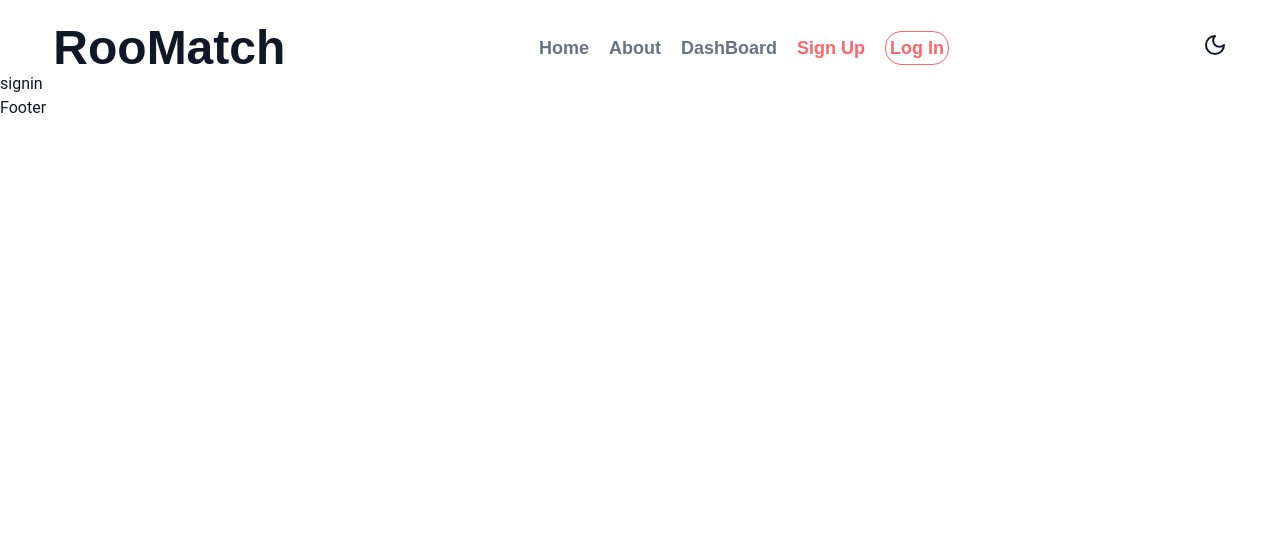
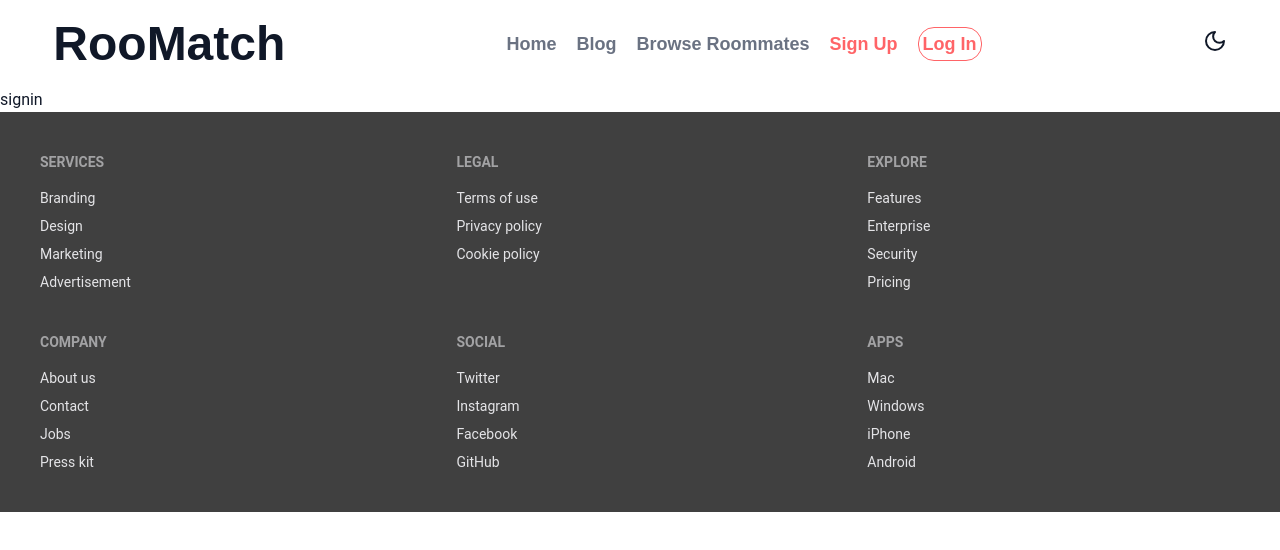
Before and after one commit to MdAkramHossenSujan/roomatch_roommate_Finder_client_site, a React (Vite) app: page /auth/signIn in a window 1280 px wide. Shown: the top 550 px of the page. Built offline with nearby package versions, Linux system fonts and the light colour scheme.

Commit message:
Bannere Complete

```diff
--- a/package.json
+++ b/package.json
@@ -17,6 +17,7 @@
     "react-dom": "^19.1.0",
     "react-icons": "^5.5.0",
     "react-router": "^7.6.0",
+    "swiper": "^11.2.6",
     "tailwindcss": "^4.1.7"
   },
   "devDependencies": {
--- a/src/Pages/Home.jsx
+++ b/src/Pages/Home.jsx
@@ -1,13 +1,21 @@
 import React from 'react';
 import Header from '../components/Header';
-import { Outlet } from 'react-router';
+import { Outlet, useLoaderData } from 'react-router';
 import Footer from '../components/Footer';
+import Banner from '../components/Banner';
 
 const Home = () => {
+    const webInfo=useLoaderData()
+    console.log(webInfo)
     return (
         <div>
             <div>
                 <Header />
+            </div>
+            <div>
+                <Banner webInfo={webInfo}>
+
+                </Banner>
             </div>
             <div>
                 <Outlet />
--- a/src/Route/Routes.jsx
+++ b/src/Route/Routes.jsx
@@ -18,7 +18,8 @@ export const router = createBrowserRouter([
         children: [
             {
                 path: '/',
-                element: <Home></Home>
+                element: <Home></Home>,
+                loader:()=>fetch('http://localhost:3000/city')
             },
             {
                 path: '/addlisting',
--- a/src/components/Banner.jsx
+++ b/src/components/Banner.jsx
@@ -1,10 +1,44 @@
 import React from 'react';
+import { useRef, useState } from 'react';
+// Import Swiper React components
+import { Swiper, SwiperSlide } from 'swiper/react';
 
-const Banner = () => {
+// Import Swiper styles
+import 'swiper/css';
+import 'swiper/css/pagination';
+import 'swiper/css/navigation';
+
+
+// import required modules
+import { Autoplay, Pagination, Navigation } from 'swiper/modules';
+import Bannercard from './Bannercard';
+
+const Banner = ({webInfo}) => {
+console.log(webInfo)
     return (
-        <div>
-            <p>Banner</p>
-        </div>
+        <>
+
+         <div className=''>
+            <Swiper
+        spaceBetween={30}
+        centeredSlides={true}
+        loop={true}
+        autoplay={{
+          delay: 2500,
+          disableOnInteraction: false,
+        }}
+        pagination={{
+          clickable: true,
+        }}
+        navigation={true}
+        modules={[Autoplay, Pagination, Navigation]}
+      >
+        {
+            webInfo.map((info,index)=><SwiperSlide key={index}><Bannercard info={info}></Bannercard></SwiperSlide>)
+        }
+      </Swiper>
+         </div>
+        </>
     );
 };
 
--- /dev/null
+++ b/src/components/Bannercard.jsx
@@ -0,0 +1,42 @@
+import React from 'react';
+
+const Bannercard = ({ info }) => {
+    return (
+        <div
+            style={{
+                position: 'relative',
+                height: '60vh',
+                overflow: 'hidden',
+            }}
+        >
+            {/* Blurred Background Layer */}
+            <div
+                style={{
+                    backgroundImage: `url(${info.image})`,
+                    backgroundSize: 'cover',
+                    backgroundPosition: 'center',
+                    filter: 'blur(6px)',
+                    position: 'absolute',
+                    top: 0,
+                    left: 0,
+                    width: '100%',
+                    height: '100%',
+                    zIndex: 0,
+                }}
+            />
+            <div
+                className='z-10 relative px-5 md:p-10 lg:p-20 xl:p-28 text-white'
+            >
+                <h1 className='text-5xl pt-18 lg:pt-0 lg:text-8xl poppins-regular md:text-7xl'>{info.country}</h1>
+                <p className='xl:w-1/2 mt-4 w-2/3'>{info.comment}</p>
+                <div className='flex gap-4 flex-wrap mt-4'>
+                    <button className=' btn bg-orange-600 border-none text-white'>Browse RoomMate</button>
+                    <button className='btn bg-orange-600 border-none text-white'>Add RoomMate</button>
+                </div>
+            </div>
+        </div>
+
+    );
+};
+
+export default Bannercard;
--- a/src/components/Footer.jsx
+++ b/src/components/Footer.jsx
@@ -2,9 +2,49 @@ import React from 'react';
 
 const Footer = () => {
     return (
-        <div>
-            <p>Footer</p>
-        </div>
+        <footer className="footer sm:footer-horizontal bg-neutral-700 text-neutral-content grid-rows-2 p-10">
+  <nav>
+    <h6 className="footer-title">Services</h6>
+    <a className="link link-hover">Branding</a>
+    <a className="link link-hover">Design</a>
+    <a className="link link-hover">Marketing</a>
+    <a className="link link-hover">Advertisement</a>
+  </nav>
+  <nav>
+    <h6 className="footer-title">Company</h6>
+    <a className="link link-hover">About us</a>
+    <a className="link link-hover">Contact</a>
+    <a className="link link-hover">Jobs</a>
+    <a className="link link-hover">Press kit</a>
+  </nav>
+  <nav>
+    <h6 className="footer-title">Legal</h6>
+    <a className="link link-hover">Terms of use</a>
+    <a className="link link-hover">Privacy policy</a>
+    <a className="link link-hover">Cookie policy</a>
+  </nav>
+  <nav>
+    <h6 className="footer-title">Social</h6>
+    <a className="link link-hover">Twitter</a>
+    <a className="link link-hover">Instagram</a>
+    <a className="link link-hover">Facebook</a>
+    <a className="link link-hover">GitHub</a>
+  </nav>
+  <nav>
+    <h6 className="footer-title">Explore</h6>
+    <a className="link link-hover">Features</a>
+    <a className="link link-hover">Enterprise</a>
+    <a className="link link-hover">Security</a>
+    <a className="link link-hover">Pricing</a>
+  </nav>
+  <nav>
+    <h6 className="footer-title">Apps</h6>
+    <a className="link link-hover">Mac</a>
+    <a className="link link-hover">Windows</a>
+    <a className="link link-hover">iPhone</a>
+    <a className="link link-hover">Android</a>
+  </nav>
+</footer>
     );
 };
 
--- a/src/components/Header.jsx
+++ b/src/components/Header.jsx
@@ -4,12 +4,13 @@ import { Menu, Moon, Sun, X } from 'lucide-react';
 import { NavLink } from 'react-router';
 import { FaGoogle } from 'react-icons/fa6';
 import { FcGoogle } from 'react-icons/fc';
+import { Link } from 'react-router';
 
 const Header = () => {
     const { toggleTheme, theme } = use(AuthContext)
     const [open, setOpen] = useState(false)
     return (
-        <div className='flex poppins-regular justify-between w-11/12 pt-6 text-xl  mx-auto'>
+        <div className='flex poppins-regular justify-between w-11/12 py-5 text-xl  mx-auto'>
             <span onClick={() => setOpen(!open)} className='flex lg:hidden gap-4'>
                 {
                     open ? <X size={30} className='lg:hidden my-auto'></X> : <Menu size={30} className='lg:hidden my-auto' />
@@ -19,11 +20,11 @@ const Header = () => {
                         <p className='my-auto md:hidden text-3xl md:text-4xl lg:text-5xl font-bold'>RooMatch</p>
                     </div>
                     <li className='border-b-1 text-gray-100 py-1'><NavLink to={'/'}>Home</NavLink></li>
-                    <li className='border-b-1 text-gray-100 py-1'><NavLink to={'/about'}>Browse Roommates</NavLink></li>
-                    <li className='border-b-1 text-gray-100 py-1' ><NavLink to={'/dash'}>DashBoard</NavLink></li>
-                    <li><button className='btn-block cursor-pointer text-red-600 border-b-1 py-1'>Sign Up</button></li>
-                    <li><button className='btn-block cursor-pointer text-red-600 border-b-1 py-1'>Log In</button></li>
-                    <li><button className='btn-block cursor-pointer  flex justify-between border-b-1 py-1'><FcGoogle className='my-auto' /> Google SignIn</button></li>
+                    <li className='border-b-1 text-gray-100 py-1'><NavLink to={'/browsinglisting'}>Browse Roommates</NavLink></li>
+                    <li className='border-b-1 text-gray-100 py-1' ><NavLink to={'/blog'}>Blog</NavLink></li>
+                    <Link to={'/auth/register'}><button className='btn-block cursor-pointer text-red-600 border-b-1 py-1'>Sign Up</button></Link>
+                    <Link to={'/auth/signin'}><button className='btn-block cursor-pointer text-red-600 border-b-1 py-1'>Log In</button></Link>
+                    <Link><button className='btn-block cursor-pointer  flex justify-between border-b-1 py-1'><FcGoogle className='my-auto' /> Google SignIn</button></Link>
                 </ul>
 
             </span>
@@ -33,10 +34,10 @@ const Header = () => {
             <ul className='lg:flex text-gray-500 text-lg font-semibold my-auto hidden gap-5'>
 
                 <li className='my-auto'><NavLink to={'/'}>Home</NavLink></li>
-                <li className='my-auto'><NavLink to={'/about'}>About</NavLink></li>
-                <li className='my-auto'><NavLink to={'/dash'}>DashBoard</NavLink></li>
-                <li className='text-red-400 my-auto cursor-pointer'> Sign Up</li>
-                <li className=' border text-red-400 cursor-pointer rounded-2xl py-0.5 px-1'>Log In</li>
+                <li className='my-auto'><NavLink to={'/blog'}>Blog</NavLink></li>
+                <li className='my-auto'><NavLink to={'/browsinglisting'}>Browse Roommates</NavLink></li>
+                <Link to={'/auth/register'} className='text-red-400 my-auto cursor-pointer'> Sign Up</Link>
+                <Link to={'/auth/signin'} className=' border text-red-400 cursor-pointer rounded-2xl py-0.5 px-1'>Log In</Link>
             </ul>
             <div className='my-auto'>
                 <button className='cursor-pointer' onClick={toggleTheme}>
```
Also changed, not shown: 1 other file (tests, documents, lock files or other folders).
